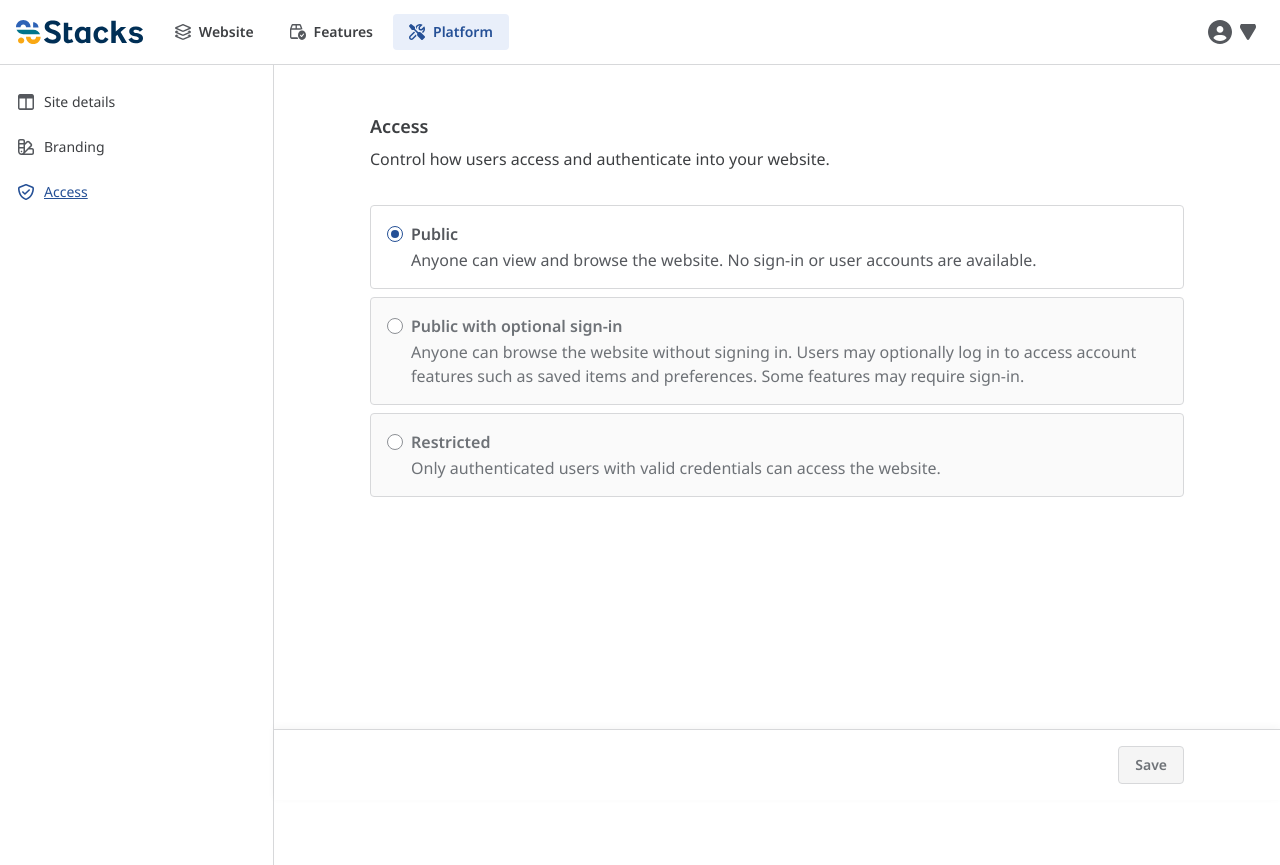
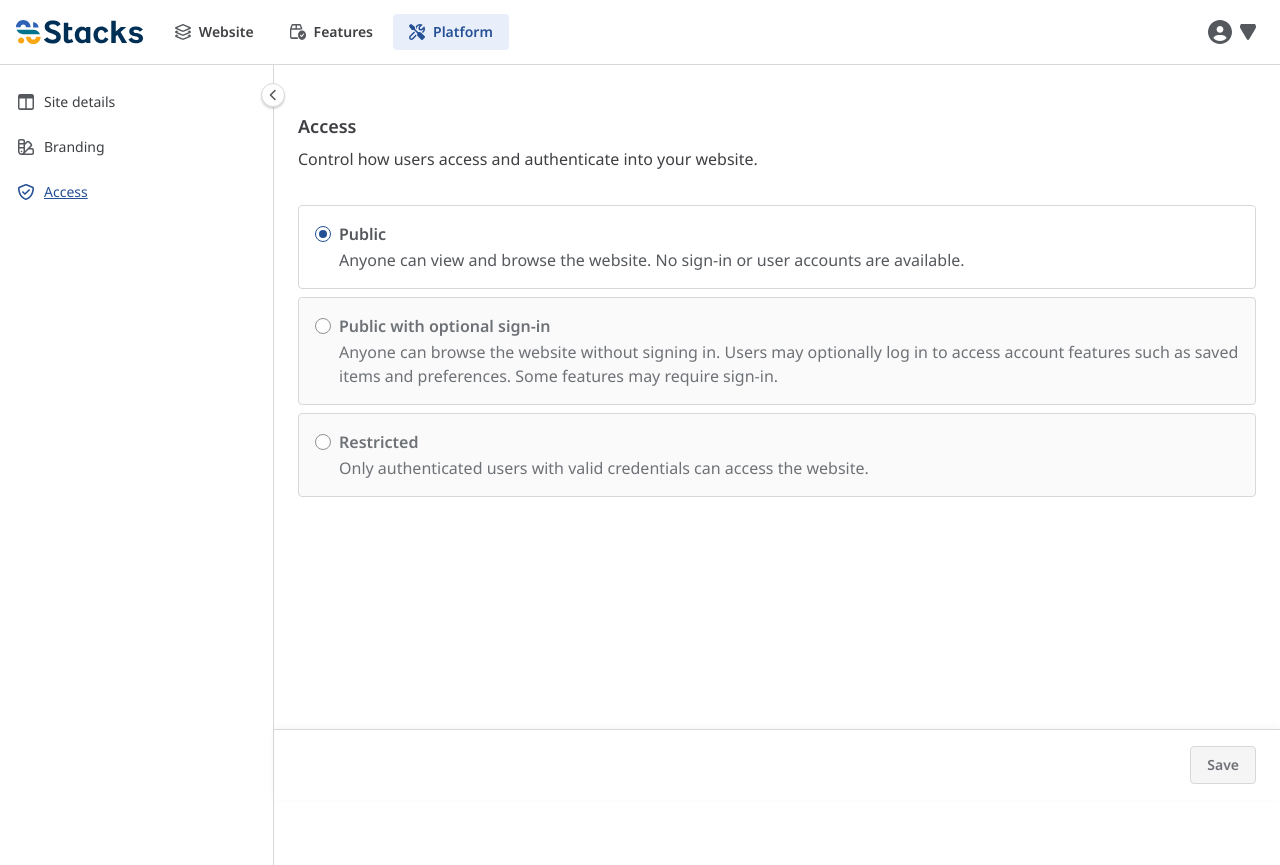
Before and after one commit to ktang-design/testnext, a website: page src/access/index.html in a window 1280 px wide. Drawn offline with Linux system fonts and the light colour scheme; no server answers.

Commit message:
Center form content + collapsible side panel above 1024px
Form column is now centered in the area beside the panel (was left-aligned). Above 1024px the docked panel can collapse to an icon-only rail via a circular chevron button on its edge (Figma 495:14439/14625); state persists in localStorage and the content re-centers in the widened area.

Co-Authored-By: Claude Opus 4.8 <noreply@anthropic.com>

```diff
--- a/src/shared/app-shell.css
+++ b/src/shared/app-shell.css
@@ -7,6 +7,54 @@
    =========================================================================== */
 
 :root { --topnav-h: 64px; } /* measured & overwritten by app-shell.js */
+
+/* ===========================================================================
+   Centered content + collapsible side panel
+   =========================================================================== */
+
+/* Center the form column within the area next to the panel (was left-aligned). */
+.branding,
+.access,
+.site-details {
+  max-width: none;
+  width: 100%;
+  padding: 48px 24px;
+  align-items: center;
+}
+.pageactions { padding-left: 24px; padding-right: 24px; }
+.pageactions__inner { margin: 0 auto; }
+
+/* Collapse/expand button — injected into the panel, shown only on wide desktop. */
+.sidenav { position: relative; } /* anchor for the absolutely-placed button */
+.sidenav__collapse {
+  display: none;
+  position: absolute;
+  right: -12px;
+  top: 18px;
+  width: 24px;
+  height: 24px;
+  align-items: center;
+  justify-content: center;
+  padding: 0;
+  background: #fff;
+  border: 1px solid var(--gray-200, #d7d8da);
+  border-radius: 50%;
+  box-shadow: 0 2px 2px rgba(0, 0, 0, 0.15);
+  cursor: pointer;
+  z-index: 5;
+}
+.sidenav__collapse img { width: 16px; height: 16px; display: block; transition: transform 0.2s ease; }
+
+/* Above 1024px the panel can collapse to an icon-only rail. */
+@media (min-width: 1024px) {
+  .sidenav { overflow: visible; }          /* don't clip the edge button */
+  .sidenav__collapse { display: inline-flex; }
+
+  .sidenav--collapsed { width: 64px; }
+  .sidenav--collapsed .nav-item { justify-content: center; padding: 10px 0; gap: 0; }
+  .sidenav--collapsed .nav-item__label { display: none; }
+  .sidenav--collapsed .sidenav__collapse img { transform: rotate(180deg); }
+}
 
 /* Buttons injected by app-shell.js — hidden on desktop. */
 .topnav__iconbtn {
--- a/src/shared/app-shell.js
+++ b/src/shared/app-shell.js
@@ -50,8 +50,35 @@
   }
 
   scrim.addEventListener('click', closeDrawer);
-  // Close the drawer when a nav item inside it is activated.
-  sidenav && sidenav.addEventListener('click', (e) => { if (e.target.closest('a,button')) closeDrawer(); });
+  // Close the drawer when a nav *link* inside it is activated (not the
+  // collapse button, which is a <button>).
+  sidenav && sidenav.addEventListener('click', (e) => { if (e.target.closest('a')) closeDrawer(); });
+
+  // ---- Collapse / expand the docked panel (wide desktop, >1024px) ----
+  if (sidenav) {
+    const collapseBtn = document.createElement('button');
+    collapseBtn.type = 'button';
+    collapseBtn.className = 'sidenav__collapse';
+    collapseBtn.innerHTML = '<img src="../shared/chevron-left.svg" alt="" />';
+    sidenav.appendChild(collapseBtn);
+
+    try {
+      if (localStorage.getItem('sn.sidenav') === 'collapsed') sidenav.classList.add('sidenav--collapsed');
+    } catch (_) { /* storage unavailable */ }
+
+    const syncCollapse = () => {
+      const collapsed = sidenav.classList.contains('sidenav--collapsed');
+      collapseBtn.setAttribute('aria-label', collapsed ? 'Expand navigation panel' : 'Collapse navigation panel');
+      collapseBtn.setAttribute('aria-expanded', String(!collapsed));
+    };
+    syncCollapse();
+
+    collapseBtn.addEventListener('click', () => {
+      const collapsed = sidenav.classList.toggle('sidenav--collapsed');
+      try { localStorage.setItem('sn.sidenav', collapsed ? 'collapsed' : 'expanded'); } catch (_) {}
+      syncCollapse();
+    });
+  }
 
   // ---- Grid icon → mobile product-nav dropdown ----
   let apps = null;
```
Also changed, not shown: src/shared/chevron-left.svg (added).
